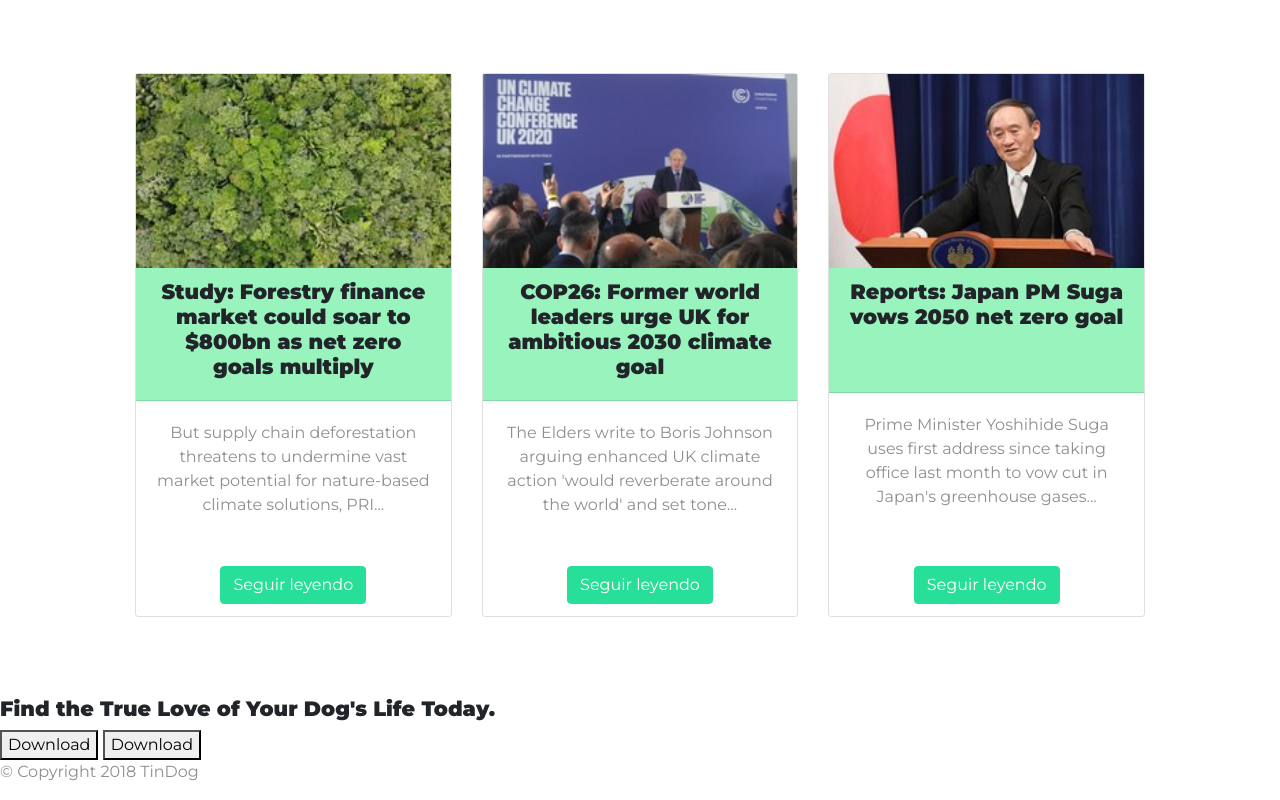
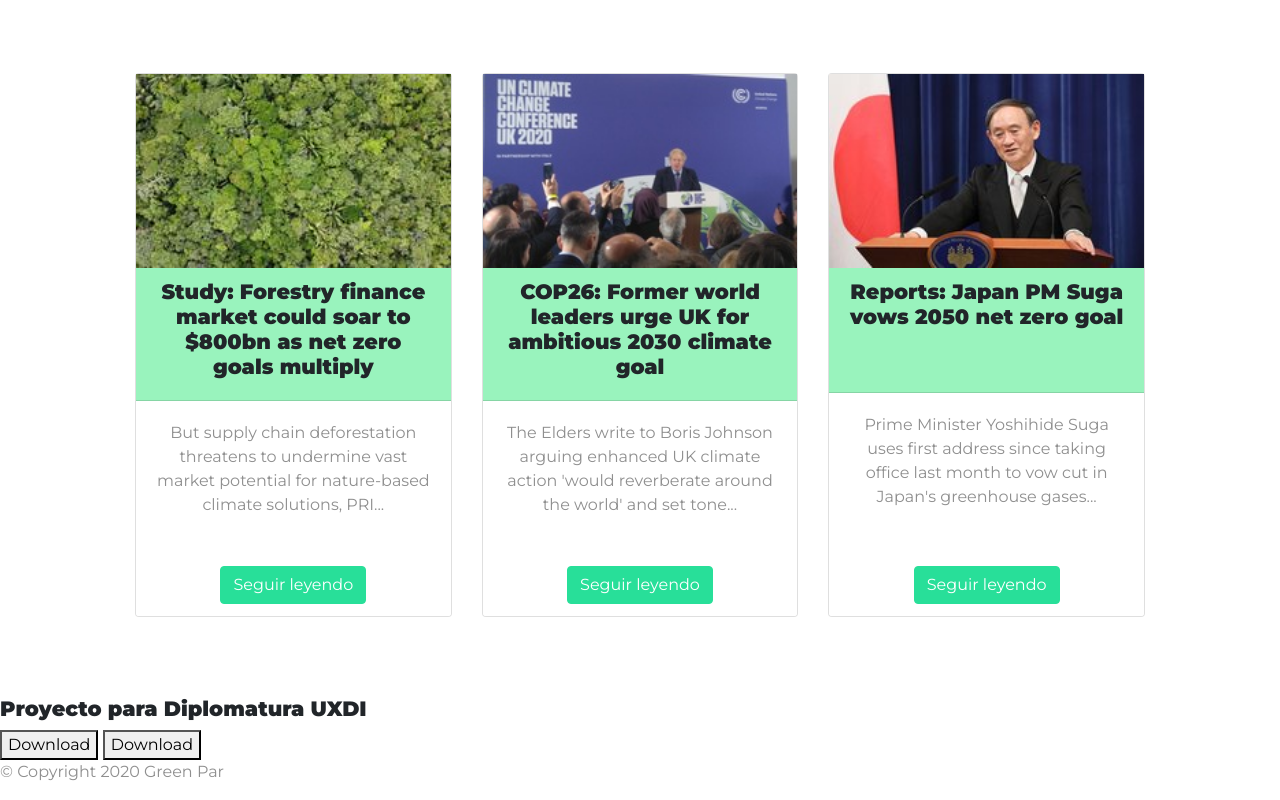
Before and after one commit to rodobedrossian/greenpar, a plain HTML site: page index.html in a window 1280 px wide. Shown: the part 2006-2806 px from the top of the page. Drawn offline with nearby package versions, Linux system fonts and the light colour scheme.

Commit message:
chaning footer

```diff
--- a/index.html
+++ b/index.html
@@ -206,7 +206,7 @@
 
   <section id="cta">
 
-    <h3>Find the True Love of Your Dog's Life Today.</h3>
+    <h3>Proyecto para Diplomatura UXDI</h3>
     <button type="button">Download</button>
     <button type="button">Download</button>
 
@@ -217,7 +217,7 @@
 
   <footer id="footer">
 
-    <p>© Copyright 2018 TinDog</p>
+    <p>© Copyright 2020 Green Par</p>
 
   </footer>
 
```
